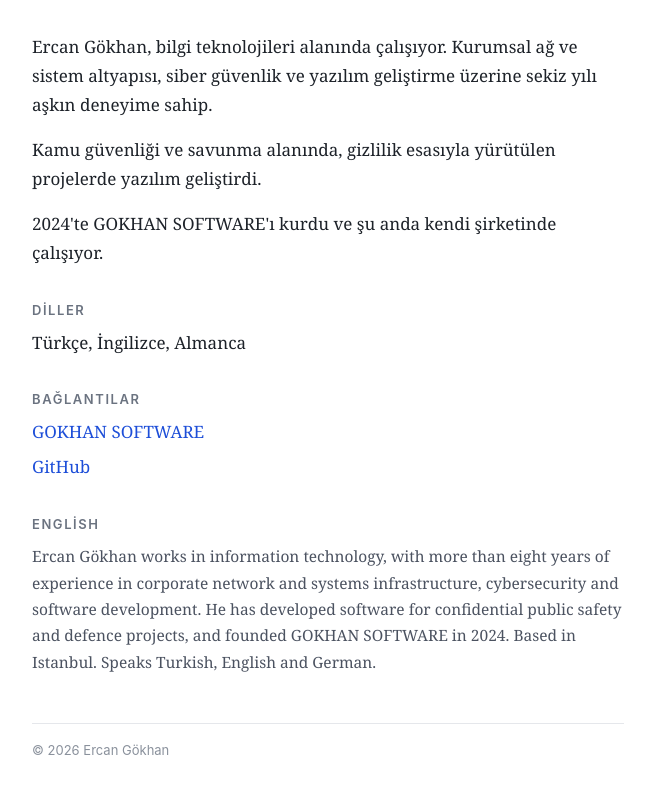
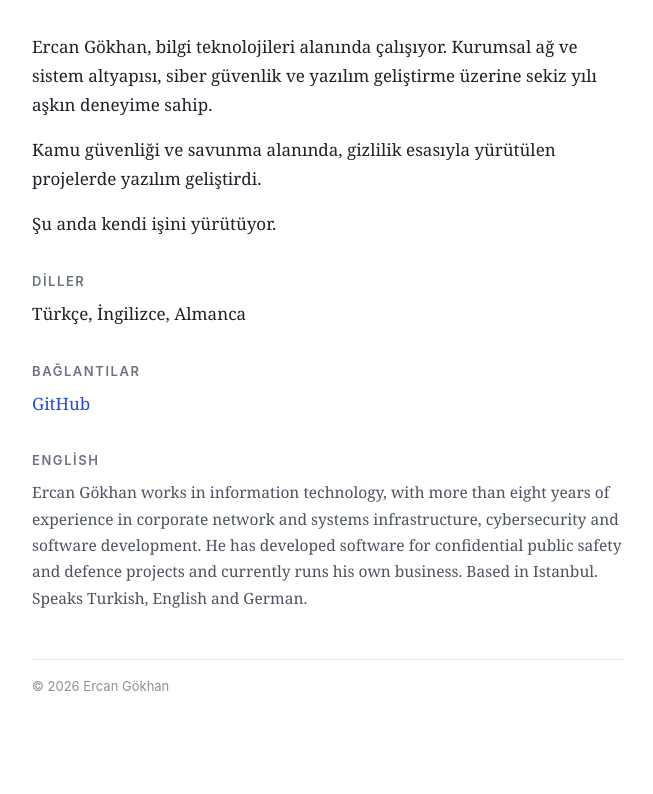
Before and after one commit to ercangokhann/ercangokhann.github.io, a plain HTML site: page index.html in a window 1280 px wide. Shown: the part 152-946 px from the top of the page, without its empty margins (312-965 px from the left). After the commit the page ends 906 px from the top, so only its background shows below. Drawn offline with Linux system fonts and the light colour scheme.

Commit message:
Sirket baglantilari kaldirildi
Co-Authored-By: Claude Opus 5.5 <noreply@anthropic.com>
Claude-Session: https://claude.ai/code/session_015G6v65DF1izm4UZRRiLxiB

```diff
--- a/index.html
+++ b/index.html
@@ -4,15 +4,15 @@
 <meta charset="utf-8">
 <meta name="viewport" content="width=device-width, initial-scale=1">
 <title>Ercan Gökhan</title>
-<meta name="description" content="Ercan Gökhan, İstanbul'da bilgi teknolojileri ve yazılım geliştirme alanında çalışıyor. GOKHAN SOFTWARE'ın kurucusu.">
+<meta name="description" content="Ercan Gökhan, İstanbul'da bilgi teknolojileri ve yazılım geliştirme alanında çalışıyor.">
 <link rel="canonical" href="https://ercangokhann.github.io/">
 <meta property="og:type" content="profile">
 <meta property="og:title" content="Ercan Gökhan">
-<meta property="og:description" content="Bilgi teknolojileri ve yazılım geliştirme. GOKHAN SOFTWARE kurucusu.">
+<meta property="og:description" content="Bilgi teknolojileri ve yazılım geliştirme.">
 <meta property="og:url" content="https://ercangokhann.github.io/">
 <meta name="theme-color" content="#ffffff">
 <script type="application/ld+json">
-{"@context":"https://schema.org","@type":"ProfilePage","mainEntity":{"@type":"Person","@id":"https://ercangokhann.github.io/#ercan","name":"Ercan Gökhan","alternateName":"Ercan Gokhan","jobTitle":"Bilgi teknolojileri ve yazılım geliştirme","url":"https://ercangokhann.github.io/","address":{"@type":"PostalAddress","addressLocality":"İstanbul","addressCountry":"TR"},"knowsLanguage":[{"@type":"Language","name":"Türkçe"},{"@type":"Language","name":"İngilizce"},{"@type":"Language","name":"Almanca"}],"founder":{"@type":"Organization","name":"GOKHAN SOFTWARE","url":"https://gokhansoftware.com/"},"sameAs":["https://github.com/ercangokhann","https://gokhansoftware.com/ercan-gokhan.html"],"knowsAbout":["Bilgi teknolojileri","Siber güvenlik","Ağ ve sistem yönetimi","Yazılım geliştirme"]}}
+{"@context":"https://schema.org","@type":"ProfilePage","mainEntity":{"@type":"Person","@id":"https://ercangokhann.github.io/#ercan","name":"Ercan Gökhan","alternateName":"Ercan Gokhan","jobTitle":"Bilgi teknolojileri ve yazılım geliştirme","url":"https://ercangokhann.github.io/","address":{"@type":"PostalAddress","addressLocality":"İstanbul","addressCountry":"TR"},"knowsLanguage":[{"@type":"Language","name":"Türkçe"},{"@type":"Language","name":"İngilizce"},{"@type":"Language","name":"Almanca"}],"sameAs":["https://github.com/ercangokhann"],"knowsAbout":["Bilgi teknolojileri","Siber güvenlik","Ağ ve sistem yönetimi","Yazılım geliştirme"]}}
 </script>
 <style>
 *{box-sizing:border-box;margin:0;padding:0}
@@ -35,19 +35,18 @@ footer{margin-top:48px;padding-top:18px;border-top:1px solid #e5e7eb;font:13px -
 
 <p>Ercan Gökhan, bilgi teknolojileri alanında çalışıyor. Kurumsal ağ ve sistem altyapısı, siber güvenlik ve yazılım geliştirme üzerine sekiz yılı aşkın deneyime sahip.</p>
 <p>Kamu güvenliği ve savunma alanında, gizlilik esasıyla yürütülen projelerde yazılım geliştirdi.</p>
-<p>2024'te GOKHAN SOFTWARE'ı kurdu ve şu anda kendi şirketinde çalışıyor.</p>
+<p>Şu anda kendi işini yürütüyor.</p>
 
 <h2>Diller</h2>
 <p>Türkçe, İngilizce, Almanca</p>
 
 <h2>Bağlantılar</h2>
 <ul>
-<li><a href="https://gokhansoftware.com/">GOKHAN SOFTWARE</a></li>
 <li><a href="https://github.com/ercangokhann">GitHub</a></li>
 </ul>
 
 <h2>English</h2>
-<p class="en">Ercan Gökhan works in information technology, with more than eight years of experience in corporate network and systems infrastructure, cybersecurity and software development. He has developed software for confidential public safety and defence projects, and founded GOKHAN SOFTWARE in 2024. Based in Istanbul. Speaks Turkish, English and German.</p>
+<p class="en">Ercan Gökhan works in information technology, with more than eight years of experience in corporate network and systems infrastructure, cybersecurity and software development. He has developed software for confidential public safety and defence projects and currently runs his own business. Based in Istanbul. Speaks Turkish, English and German.</p>
 
 <footer>© 2026 Ercan Gökhan</footer>
 </div>
```
